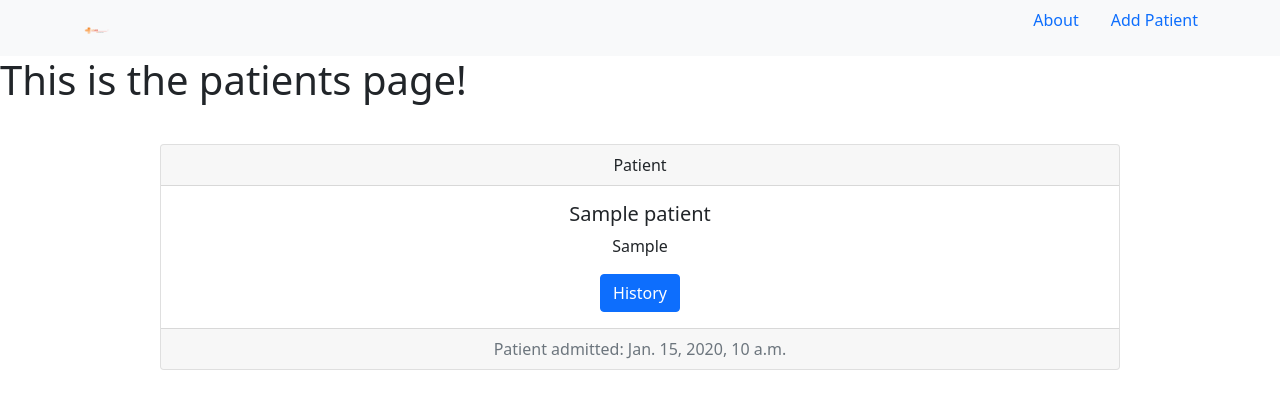
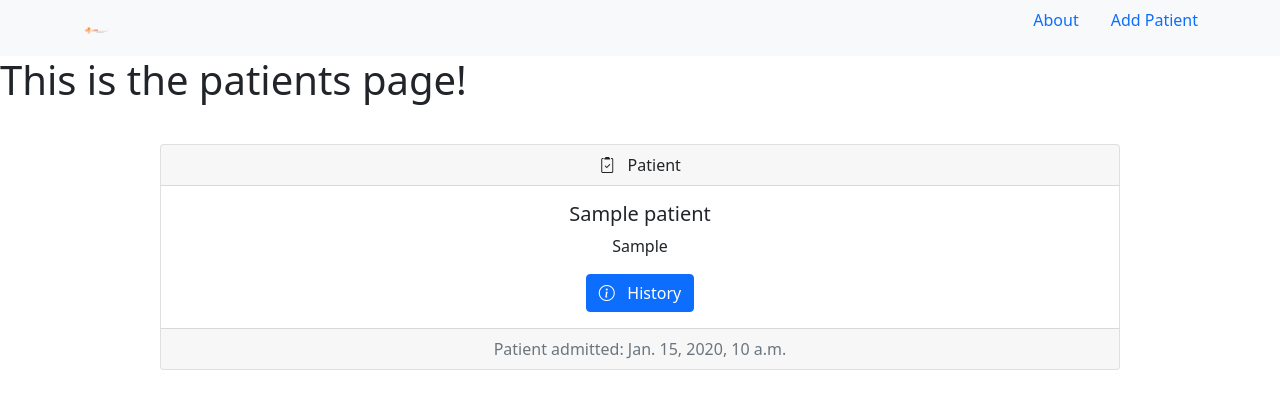
Before and after one commit to zane-kh/Group_Project_3, a Django app: page /patients/ in a window 1280 px wide. Shown: the top 409 px of the page. Run offline with Django 4.2, Linux system fonts and the light colour scheme; tables that the repository leaves empty hold one stand-in row (values such as "Sample post").

Commit message:
patient card visibility

```diff
--- a/templates/patients/index.html
+++ b/templates/patients/index.html
@@ -10,12 +10,12 @@
     <div>
         <div class="card text-center" style="width: 75vw; margin: 40px auto;">
             <div class="card-header" >
-              Patient
+              <i class="bi bi-clipboard2-check"></i> &nbsp Patient
             </div>
             <div class="card-body">
               <h5 class="card-title">{{ patient.patient_name}}</h5>
               <p class="card-text">{{ patient.patient_species }}</p>
-              <a href="{% url 'patient_history' patient.id %}" class="btn btn-primary">History</a>
+              <a href="{% url 'patient_history' patient.id %}" class="btn btn-primary"><i class="bi bi-info-circle"> </i> &nbsp History </a>
             </div>
             <div class="card-footer text-muted">
                 Patient admitted: {{patient.created_date }}
```
